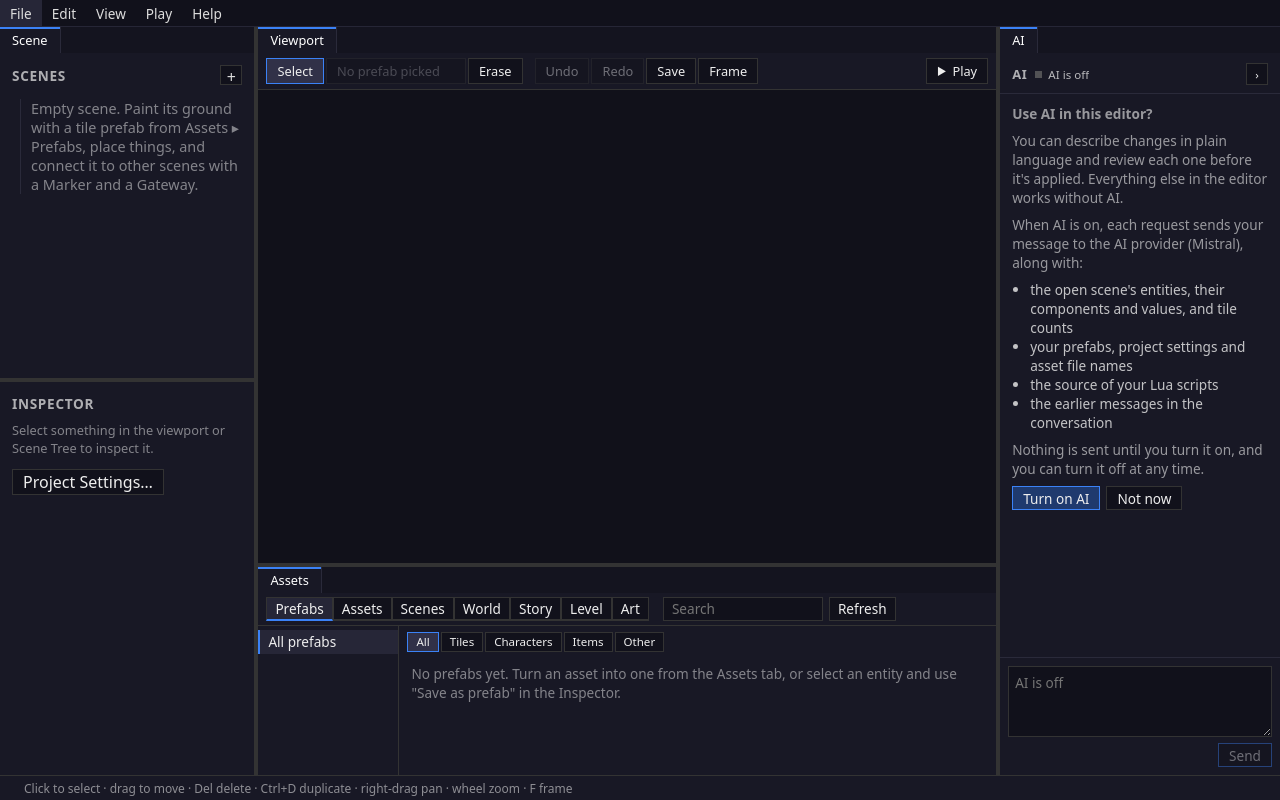
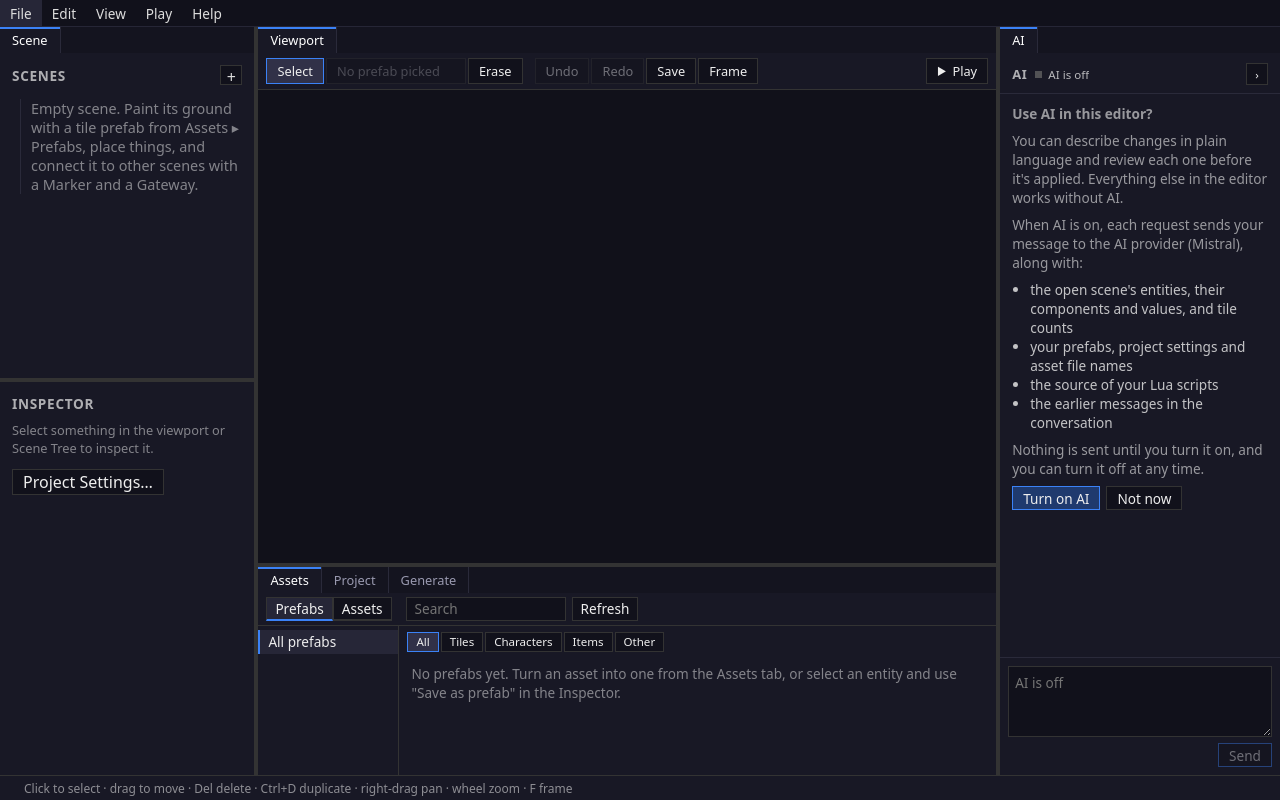
Before and after one commit to cuneyttyler/ai-gameengine-standalone, a Vue app in the folder apps/editor/ui/: page / in a window 1280 px wide. Built offline with nearby package versions, Linux system fonts and the light colour scheme.

Commit message:
Split the Assets panel: Assets (prefabs, assets), Project (scenes, World Bible, story; P) and Generate (level, art; K), dockable; old layouts get the new panels as tabs beside Assets
Co-Authored-By: Claude Opus 5.5 <noreply@anthropic.com>

```diff
--- a/apps/editor/ui/src/App.vue
+++ b/apps/editor/ui/src/App.vue
@@ -21,6 +21,8 @@ import PackImportDialog from './components/PackImportDialog.vue'
 import DockNode from './components/DockNode.vue'
 import ScenePanel from './components/ScenePanel.vue'
 import ViewportPanel from './components/ViewportPanel.vue'
+import ProjectPanel from './components/ProjectPanel.vue'
+import GeneratePanel from './components/GeneratePanel.vue'
 import { keyLabel } from './keys'
 import {
   dockView,
@@ -113,6 +115,8 @@ onBeforeUnmount(() => setShell(null))
         <div class="panel-host" :style="hostStyle('viewport')"><ViewportPanel /></div>
         <div class="panel-host" :style="hostStyle('scene')"><ScenePanel /></div>
         <div class="panel-host" :style="hostStyle('assets')"><AssetBrowser /></div>
+        <div class="panel-host" :style="hostStyle('project')"><ProjectPanel /></div>
+        <div class="panel-host" :style="hostStyle('generate')"><GeneratePanel /></div>
         <div class="panel-host" :style="hostStyle('ai')"><AiPanel /></div>
 
         <!-- While dragging: where the panel will land, and its name under the pointer. -->
--- a/apps/editor/ui/src/components/AssetBrowser.vue
+++ b/apps/editor/ui/src/components/AssetBrowser.vue
@@ -2,14 +2,9 @@
 import { computed, onMounted, ref, watch } from 'vue'
 import { armPrefab, editorState } from '../editorState'
 import PrefabThumb from './PrefabThumb.vue'
-import WorldPanel from './WorldPanel.vue'
 import { openContextMenu, separator, type MenuItem } from '../contextMenu'
 import { prefabMenuExtensions } from '../assetMenus'
-import StoryPanel from './StoryPanel.vue'
-import LevelPanel from './LevelPanel.vue'
-import ArtPanel from './ArtPanel.vue'
-import ScenesPanel from './ScenesPanel.vue'
-import { bottomTab } from '../scenes'
+import { panelTab } from '../paneltabs'
 import { onHostMessage, sendToHost } from '../ipc'
 import { askMoveManyToFolder, askMoveToFolder, foldersOf, inFolder, moveItem, renameItem, type Root } from '../organize'
 import { clickItem, emptySelection, keepShown, renamed, selectAll, type Selection } from '../selection'
@@ -449,12 +444,12 @@ function assetMenu(asset: Asset, event: MouseEvent): void {
 }
 
 // Prefabs tab: the project's palette.
-const tab = ref<'prefabs' | 'assets' | 'scenes' | 'world' | 'story' | 'level' | 'art'>('prefabs')
-// Menus can ask for a tab (File ▸ Scenes…).
-watch(
-  () => bottomTab.n,
-  () => (tab.value = bottomTab.request as typeof tab.value),
-)
+// Prefabs or Assets; Scenes, World and Story are the Project panel, Level and
+// Art the Generate panel (6.8).
+const tab = computed({
+  get: () => panelTab.assets,
+  set: (value) => (panelTab.assets = value),
+})
 const visiblePrefabs = computed(() => {
   const query = filter.value.trim().toLowerCase()
   return editorState.prefabs.filter(
@@ -496,15 +491,6 @@ onMounted(() => {
       <div class="tabs">
         <button :class="{ active: tab === 'prefabs' }" @click="tab = 'prefabs'">Prefabs</button>
         <button :class="{ active: tab === 'assets' }" @click="tab = 'assets'">Assets</button>
-        <button :class="{ active: tab === 'scenes' }" title="The project's scenes and gateways" @click="tab = 'scenes'">
-          Scenes
-        </button>
-        <button :class="{ active: tab === 'world' }" title="World Bible: the game's canon" @click="tab = 'world'">
-          World
-        </button>
-        <button :class="{ active: tab === 'story' }" title="Dialogue and quests" @click="tab = 'story'">Story</button>
-        <button :class="{ active: tab === 'level' }" title="Generate a dungeon" @click="tab = 'level'">Level</button>
-        <button :class="{ active: tab === 'art' }" title="Generate sprites from a description" @click="tab = 'art'">Art</button>
       </div>
       <input
         v-if="tab === 'prefabs' || tab === 'assets'"
@@ -544,12 +530,7 @@ onMounted(() => {
       </button>
     </div>
 
-    <WorldPanel v-if="tab === 'world'" class="body world-body" />
-    <ScenesPanel v-else-if="tab === 'scenes'" class="body" />
-    <StoryPanel v-else-if="tab === 'story'" class="body" />
-    <LevelPanel v-else-if="tab === 'level'" class="body" />
-    <ArtPanel v-else-if="tab === 'art'" class="body" />
-    <div v-else-if="tab === 'prefabs'" class="body">
+    <div v-if="tab === 'prefabs'" class="body">
       <nav class="folders" title="Folders inside prefabs/ — drop a card on one to move it">
         <button
           v-for="folder in ['', ...prefabFolders]"
--- /dev/null
+++ b/apps/editor/ui/src/components/GeneratePanel.vue
@@ -0,0 +1,65 @@
+<script setup lang="ts">
+// The Generate panel (development_plan.md 6.8): the generators, a dungeon
+// (or village) from parameters, and art from a description.
+import { panelTab, type GenerateTab } from '../paneltabs'
+import ArtPanel from './ArtPanel.vue'
+import LevelPanel from './LevelPanel.vue'
+
+const tabs: { id: GenerateTab; label: string; title: string }[] = [
+  { id: 'level', label: 'Level', title: 'Generate a dungeon or a village into the scene' },
+  { id: 'art', label: 'Art', title: 'Generate sprites and tiles from a description' },
+]
+</script>
+
+<template>
+  <div class="tabbed-panel">
+    <div class="header">
+      <div class="tabs">
+        <button
+          v-for="t in tabs"
+          :key="t.id"
+          :class="{ active: panelTab.generate === t.id }"
+          :title="t.title"
+          @click="panelTab.generate = t.id"
+        >
+          {{ t.label }}
+        </button>
+      </div>
+    </div>
+    <LevelPanel v-if="panelTab.generate === 'level'" class="body" />
+    <ArtPanel v-else class="body" />
+  </div>
+</template>
+
+<style scoped>
+.tabbed-panel {
+  display: flex;
+  flex-direction: column;
+  height: 100%;
+  background: #181825;
+  font-size: 0.85em;
+}
+.header {
+  display: flex;
+  align-items: center;
+  height: 32px;
+  padding: 0 8px;
+  border-bottom: 1px solid #333;
+  flex-shrink: 0;
+}
+.tabs {
+  display: flex;
+}
+.tabs button {
+  border-bottom-width: 2px;
+}
+.tabs button.active {
+  border-bottom-color: #3b82f6;
+  background: #262637;
+}
+.body {
+  flex: 1;
+  display: flex;
+  min-height: 0;
+}
+</style>
--- /dev/null
+++ b/apps/editor/ui/src/components/ProjectPanel.vue
@@ -0,0 +1,69 @@
+<script setup lang="ts">
+// The Project panel (development_plan.md 6.8): the game's project-wide
+// content: its scenes and gateways, the World Bible, and the story (dialogue,
+// quests, routines). None of it belongs to one scene.
+import { panelTab, type ProjectTab } from '../paneltabs'
+import ScenesPanel from './ScenesPanel.vue'
+import StoryPanel from './StoryPanel.vue'
+import WorldPanel from './WorldPanel.vue'
+
+const tabs: { id: ProjectTab; label: string; title: string }[] = [
+  { id: 'scenes', label: 'Scenes', title: "The project's scenes, the start scene, and gateways that lead nowhere" },
+  { id: 'world', label: 'World', title: "World Bible: the game's canon (characters, places, factions…)" },
+  { id: 'story', label: 'Story', title: 'Dialogue, quests and daily routines' },
+]
+</script>
+
+<template>
+  <div class="tabbed-panel">
+    <div class="header">
+      <div class="tabs">
+        <button
+          v-for="t in tabs"
+          :key="t.id"
+          :class="{ active: panelTab.project === t.id }"
+          :title="t.title"
+          @click="panelTab.project = t.id"
+        >
+          {{ t.label }}
+        </button>
+      </div>
+    </div>
+    <ScenesPanel v-if="panelTab.project === 'scenes'" class="body" />
+    <WorldPanel v-else-if="panelTab.project === 'world'" class="body" />
+    <StoryPanel v-else class="body" />
+  </div>
+</template>
+
+<style scoped>
+.tabbed-panel {
+  display: flex;
+  flex-direction: column;
+  height: 100%;
+  background: #181825;
+  font-size: 0.85em;
+}
+.header {
+  display: flex;
+  align-items: center;
+  height: 32px;
+  padding: 0 8px;
+  border-bottom: 1px solid #333;
+  flex-shrink: 0;
+}
+.tabs {
+  display: flex;
+}
+.tabs button {
+  border-bottom-width: 2px;
+}
+.tabs button.active {
+  border-bottom-color: #3b82f6;
+  background: #262637;
+}
+.body {
+  flex: 1;
+  display: flex;
+  min-height: 0;
+}
+</style>
--- a/apps/editor/ui/src/docktree.ts
+++ b/apps/editor/ui/src/docktree.ts
@@ -11,7 +11,7 @@
 // Pure functions over plain data: no Vue, no DOM, so tests/docktree.test.ts
 // can run them directly. Each returns a new tree; inputs are never changed.
 
-export type PanelId = 'viewport' | 'scene' | 'assets' | 'ai'
+export type PanelId = 'viewport' | 'scene' | 'assets' | 'project' | 'generate' | 'ai'
 export type Side = 'left' | 'right' | 'top' | 'bottom'
 export type Direction = 'row' | 'column'
 
@@ -39,7 +39,7 @@ export type DropTarget =
   | { kind: 'side'; group: string; side: Side } // beside a group, splitting it
   | { kind: 'edge'; side: Side } // along a whole edge of the window
 
-export const allPanels: PanelId[] = ['viewport', 'scene', 'assets', 'ai']
+export const allPanels: PanelId[] = ['viewport', 'scene', 'assets', 'project', 'generate', 'ai']
 
 const EDGE_SHARE = 0.22 // a panel docked on a window edge
 const SIDE_SHARE = 0.4 // a panel docked beside a group: its part of that group's space
@@ -344,7 +344,7 @@ export function defaultTree(): DockNode {
         sizes: [0.72, 0.28],
         children: [
           { kind: 'tabs', id: 'g2', tabs: ['viewport'], active: 'viewport' },
-          { kind: 'tabs', id: 'g3', tabs: ['assets'], active: 'assets', edge: 'bottom' },
+          { kind: 'tabs', id: 'g3', tabs: ['assets', 'project', 'generate'], active: 'assets', edge: 'bottom' },
         ],
       },
       { kind: 'tabs', id: 'g4', tabs: ['ai'], active: 'ai', edge: 'right' },
@@ -353,7 +353,14 @@ export function defaultTree(): DockNode {
 }
 
 // Where a hidden panel goes back when shown and its old group is gone.
-export const homeSide: Record<PanelId, Side> = { viewport: 'top', scene: 'left', assets: 'bottom', ai: 'right' }
+export const homeSide: Record<PanelId, Side> = {
+  viewport: 'top',
+  scene: 'left',
+  assets: 'bottom',
+  project: 'bottom',
+  generate: 'bottom',
+  ai: 'right',
+}
 
 // A saved tree, checked: unknown panels are dropped, duplicates removed, and
 // anything malformed gives null (the caller falls back to the default).
--- a/apps/editor/ui/src/keymap.ts
+++ b/apps/editor/ui/src/keymap.ts
@@ -40,6 +40,8 @@ export const actions: ActionDef[] = [
   { id: 'view.stats', label: 'Frame stats', group: 'View', keys: ['F3'], inPlay: true },
   { id: 'panel.scene', label: 'Show / hide the Scene panel', group: 'Panels', keys: ['B'] },
   { id: 'panel.assets', label: 'Show / hide the Assets panel', group: 'Panels', keys: ['J'] },
+  { id: 'panel.project', label: 'Show / hide the Project panel (scenes, World Bible, story)', group: 'Panels', keys: ['P'] },
+  { id: 'panel.generate', label: 'Show / hide the Generate panel (level, art)', group: 'Panels', keys: ['K'] },
   { id: 'panel.ai', label: 'Show / hide the AI panel', group: 'Panels', keys: ['I'] },
   { id: 'panel.viewport', label: 'Show / hide the viewport', group: 'Panels', keys: ['M'] },
   { id: 'play.toggle', label: 'Play / stop', group: 'Play', keys: ['F5'], inPlay: true },
--- a/apps/editor/ui/src/keys.ts
+++ b/apps/editor/ui/src/keys.ts
@@ -55,6 +55,8 @@ const handlers: Record<string, () => void> = {
   'play.toggle': send('play:toggle'),
   'panel.scene': () => togglePanel('scene'),
   'panel.assets': () => togglePanel('assets'),
+  'panel.project': () => togglePanel('project'),
+  'panel.generate': () => togglePanel('generate'),
   'panel.ai': () => togglePanel('ai'),
   'panel.viewport': () => toggleViewport(),
   'help.shortcuts': () => (editorState.showShortcuts = true),
--- a/apps/editor/ui/src/layout.ts
+++ b/apps/editor/ui/src/layout.ts
@@ -33,7 +33,14 @@ import { onHostMessage, sendToHost } from './ipc'
 export type { PanelId, Side, DropTarget } from './docktree'
 
 export const panelIds: PanelId[] = allPanels
-export const panelNames: Record<PanelId, string> = { viewport: 'Viewport', scene: 'Scene', assets: 'Assets', ai: 'AI' }
+export const panelNames: Record<PanelId, string> = {
+  viewport: 'Viewport',
+  scene: 'Scene',
+  assets: 'Assets',
+  project: 'Project',
+  generate: 'Generate',
+  ai: 'AI',
+}
 export const sideNames: Record<Side, string> = { left: 'Left', top: 'Top', right: 'Right', bottom: 'Bottom' }
 
 export interface Rect {
@@ -44,6 +51,7 @@ export interface Rect {
 }
 
 interface LayoutState {
+  known?: PanelId[] // the panels there were when this was saved
   root: DockNode | null
   lastGroup: Partial<Record<PanelId, string>> // where a hidden panel was
   treeFraction: number // the Scene panel: the tree's share, the Inspector below or beside it
@@ -103,16 +111,32 @@ function migrate(): LayoutState | null {
     sizes: sizes.filter((_, i) => row[i]),
   })
   return {
-    root: root ?? defaultTree(),
+    root: addNewPanels(root ?? defaultTree(), undefined),
     lastGroup: {},
     treeFraction: typeof old.treeFraction === 'number' ? Math.min(0.9, Math.max(0.1, old.treeFraction)) : 0.45,
   }
 }
 
+// A panel that didn't exist when a layout was saved (Project and Generate,
+// split out of Assets in 6.8) joins Assets' group as a tab, so it's where its
+// tabs used to be.
+function addNewPanels(root: DockNode | null, known: PanelId[] | undefined): DockNode | null {
+  const before = known ?? (['viewport', 'scene', 'assets', 'ai'] as PanelId[])
+  let next = root
+  for (const id of panelIds) {
+    if (before.includes(id) || panelsIn(next).includes(id)) continue
+    const assets = groupOf(next, 'assets')
+    const active = assets?.active
+    next = dropPanel(next, id, assets ? { kind: 'tab', group: assets.id } : { kind: 'edge', side: homeSide[id] })
+    if (active) next = activate(next, active)
+  }
+  return next
+}
+
 function load(): LayoutState {
   const saved = read(KEY) as Partial<LayoutState> | null
   if (saved && typeof saved === 'object' && 'root' in saved) {
-    const root = saved.root === null ? null : parseTree(saved.root)
+    const root = saved.root === null ? null : addNewPanels(parseTree(saved.root), saved.known)
     return {
       root: saved.root === null ? null : (root ?? defaultTree()),
       lastGroup: saved.lastGroup && typeof saved.lastGroup === 'object' ? saved.lastGroup : {},
@@ -138,8 +162,8 @@ export function toggleMaximize(id: PanelId): void {
   dockView.maximized = dockView.maximized === id || !isOpen(id) ? null : id
 }
 
-function snapshot(): { root: DockNode | null; lastGroup: LayoutState['lastGroup']; treeFraction: number } {
-  return { root: layout.root, lastGroup: layout.lastGroup, treeFraction: layout.treeFraction }
+function snapshot(): LayoutState {
+  return { known: [...panelIds], root: layout.root, lastGroup: layout.lastGroup, treeFraction: layout.treeFraction }
 }
 
 export function saveLayout(): void {
@@ -156,7 +180,7 @@ export function saveLayout(): void {
 function applySaved(saved: unknown): void {
   if (!saved || typeof saved !== 'object' || !('root' in saved)) return
   const s = saved as Partial<LayoutState>
-  const root = s.root === null ? null : parseTree(s.root)
+  const root = s.root === null ? null : addNewPanels(parseTree(s.root), s.known)
   if (s.root !== null && !root) return
   layout.root = root
   layout.lastGroup = s.lastGroup && typeof s.lastGroup === 'object' ? s.lastGroup : {}
--- /dev/null
+++ b/apps/editor/ui/src/paneltabs.ts
@@ -0,0 +1,35 @@
+// Which tab each tabbed panel shows (development_plan.md 6.8):
+// - Assets: Prefabs and Assets, the files the scene is made from;
+// - Project: Scenes, World and Story, the game's project-wide content;
+// - Generate: Level and Art, the generators.
+// Menus ask for a tab by name (File ▸ Scenes…); the panel that owns it comes
+// to the front.
+import { reactive } from 'vue'
+import { setPanelVisible, type PanelId } from './layout'
+
+export type AssetsTab = 'prefabs' | 'assets'
+export type ProjectTab = 'scenes' | 'world' | 'story'
+export type GenerateTab = 'level' | 'art'
+export type AnyTab = AssetsTab | ProjectTab | GenerateTab
+
+export const panelTab = reactive({
+  assets: 'prefabs' as AssetsTab,
+  project: 'scenes' as ProjectTab,
+  generate: 'level' as GenerateTab,
+})
+
+const owner: Record<AnyTab, 'assets' | 'project' | 'generate'> = {
+  prefabs: 'assets',
+  assets: 'assets',
+  scenes: 'project',
+  world: 'project',
+  story: 'project',
+  level: 'generate',
+  art: 'generate',
+}
+
+export function showTab(tab: AnyTab): void {
+  const panel = owner[tab]
+  ;(panelTab as Record<string, string>)[panel] = tab
+  setPanelVisible(panel as PanelId, true)
+}
--- a/apps/editor/ui/src/scenes.ts
+++ b/apps/editor/ui/src/scenes.ts
@@ -8,6 +8,7 @@ import { confirmDialog, promptDialog } from './dialogs'
 import { editorState } from './editorState'
 import { onHostMessage, sendToHost } from './ipc'
 import { menuExtensions } from './menus'
+import { showTab } from './paneltabs'
 
 export interface SceneEntry {
   path: string
@@ -33,13 +34,7 @@ onHostMessage((message) => {
 })
 sendToHost({ type: 'scenes:request' })
 
-// Lets menus switch the bottom panel to a tab (AssetBrowser watches it).
-export const bottomTab = reactive({ request: '', n: 0 })
-
-export function showTab(tab: string): void {
-  bottomTab.request = tab
-  bottomTab.n++
-}
+export { showTab } from './paneltabs'
 
 export async function newScene(): Promise<void> {
   const name = await promptDialog({
```
Also changed, not shown: 2 other files (tests, documents, lock files or other folders).
